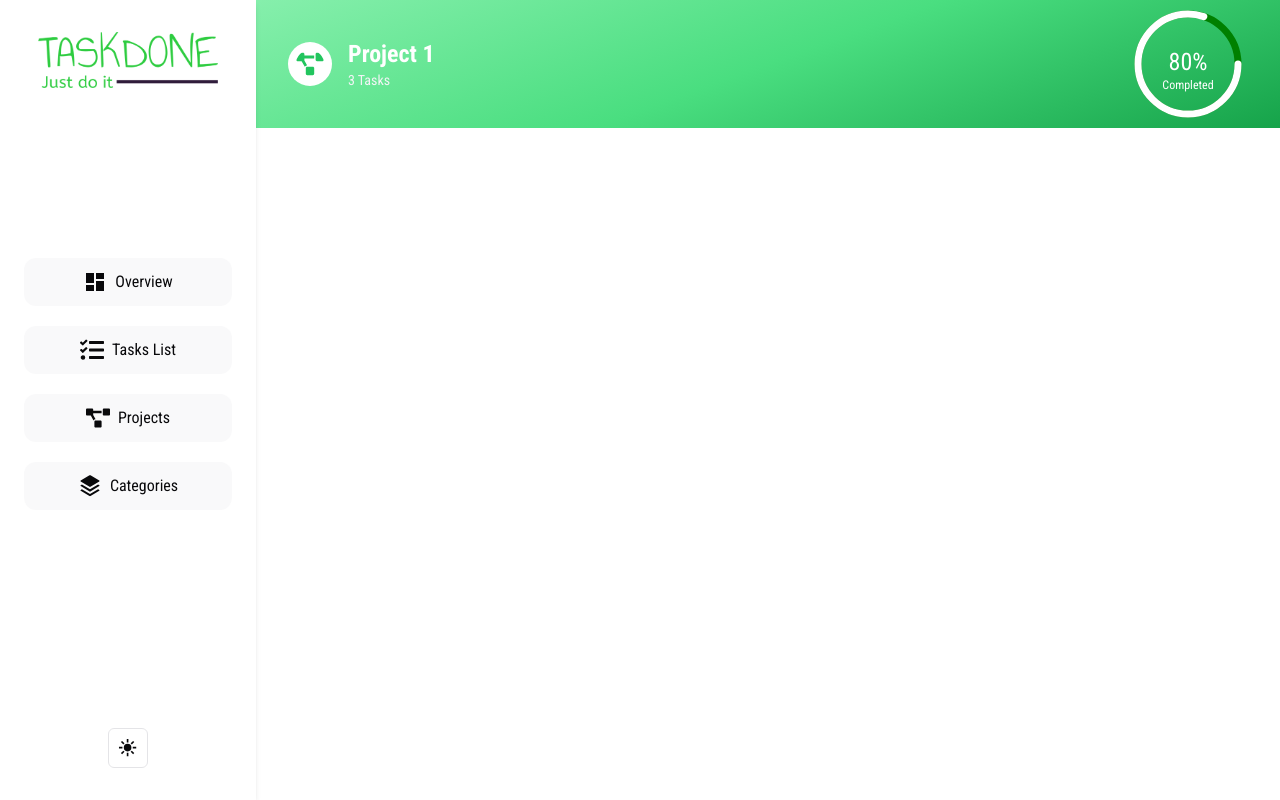
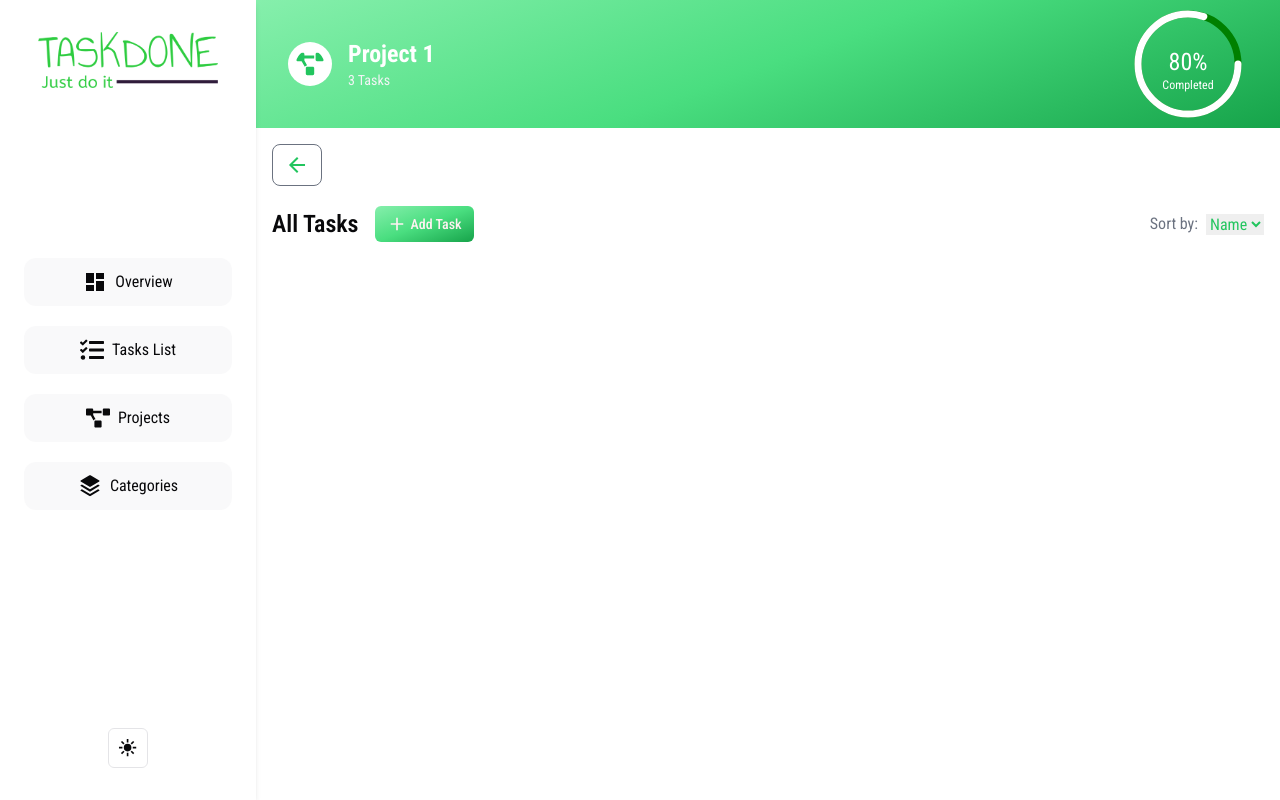
Before and after one commit to mmaazkhanhere/task-done, a Next.js app in the folder frontend/: page /projects/1 in a window 1280 px wide. Built offline with nearby package versions, Linux system fonts and the light colour scheme.

Commit message:
top bar created for project detail route

```diff
--- /dev/null
+++ b/frontend/src/app/(routes)/(projects)/projects/[projectId]/_components/project-details-topbar.tsx
@@ -0,0 +1,61 @@
+"use client";
+
+import React, { useState } from "react";
+
+import { Button } from "@/components/ui/button";
+
+import { IoMdAdd, IoMdArrowBack } from "react-icons/io";
+import { useRouter } from "next/navigation";
+
+type Props = {};
+
+const ProjectDetailsTopBar = (props: Props) => {
+	const [sortValue, setSortValue] = useState<string>("name");
+	const router = useRouter();
+
+	const handleSortChange = (e: React.ChangeEvent<HTMLSelectElement>) => {
+		setSortValue(e.target.value);
+	};
+
+	const backNavigation = () => {
+		router.push("/projects");
+	};
+
+	return (
+		<div className="flex flex-col items-start justify-center w-full gap-y-5 p-4">
+			<button
+				onClick={backNavigation}
+				className="py-1 px-2 rounded-lg border border-gray-500 bg-white dark:bg-muted"
+			>
+				<IoMdArrowBack className=" text-green-500 w-8 h-8 p-1" />
+			</button>
+			<div className="flex items-center justify-between w-full">
+				<div className="flex items-center gap-x-4">
+					<h2 className="text-2xl font-semibold">All Tasks</h2>
+					<Button
+						size="sm"
+						className="flex items-center justify-center dark:text-white gap-x-1"
+					>
+						<IoMdAdd className="w-6 h-6 md:w-5 md:h-5" />
+						<p className="hidden md:block">Add Task</p>
+					</Button>
+				</div>
+				<div className="flex items-center gap-2">
+					<p className="text-gray-500">Sort by:</p>
+					<select
+						name="sort"
+						id="sort"
+						value={sortValue}
+						onChange={handleSortChange}
+						className="text-green-500"
+					>
+						<option value="name">Name</option>
+						<option value="date">Date</option>
+					</select>
+				</div>
+			</div>
+		</div>
+	);
+};
+
+export default ProjectDetailsTopBar;
--- a/frontend/src/app/(routes)/(projects)/projects/[projectId]/page.tsx
+++ b/frontend/src/app/(routes)/(projects)/projects/[projectId]/page.tsx
@@ -1,5 +1,6 @@
 import React from "react";
 import ProjectDetailNavbar from "./_components/project-detail-navbar";
+import ProjectDetailsTopBar from "./_components/project-details-topbar";
 
 type Props = {};
 
@@ -7,6 +8,7 @@ const ProjectDetailPage = (props: Props) => {
 	return (
 		<div className="relative w-full">
 			<ProjectDetailNavbar />
+			<ProjectDetailsTopBar />
 		</div>
 	);
 };
```
